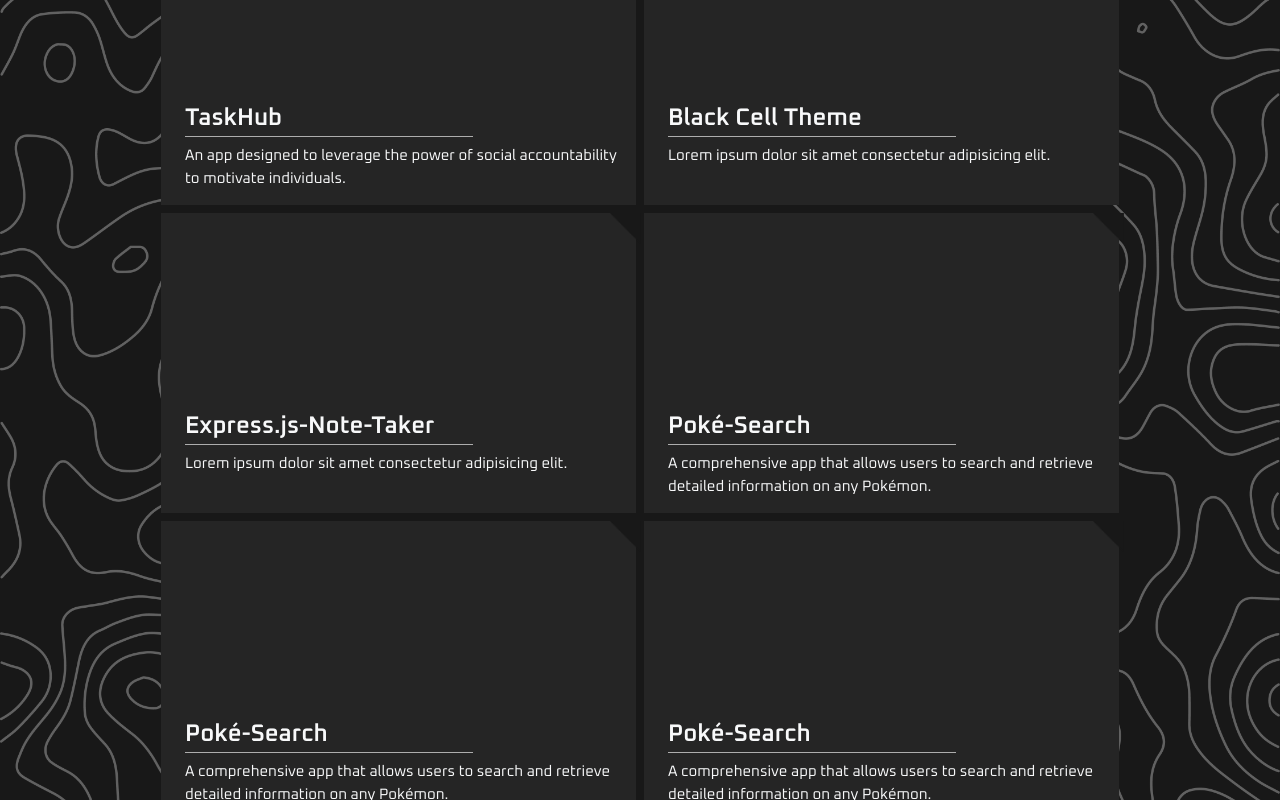
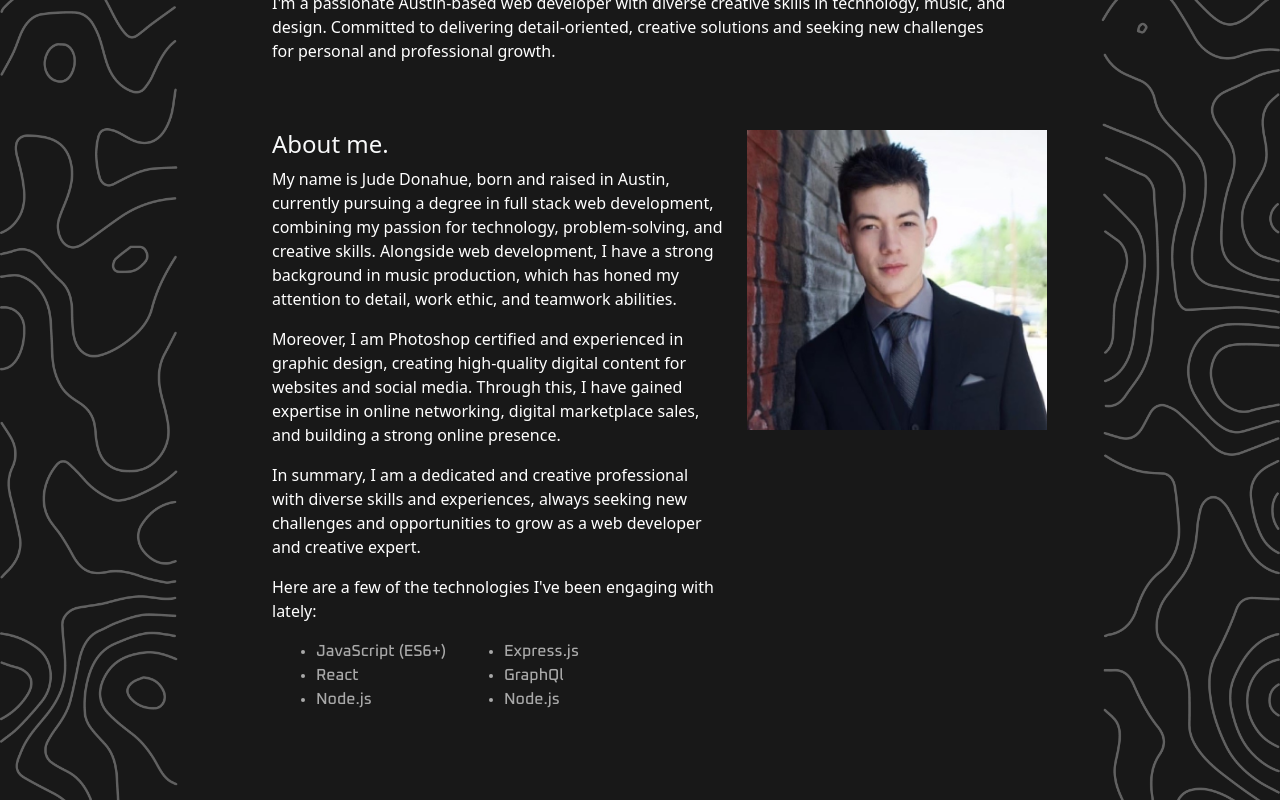
Before and after one commit to judemdonahue/Portfolio, a React (Create React App) app: page / in a window 1280 px wide. Shown: the part 980-1780 px from the top of the page. Built offline with nearby package versions, Linux system fonts and the light colour scheme.

Commit message:
added headshot img and in depth about me

```diff
--- a/src/App.js
+++ b/src/App.js
@@ -2,6 +2,7 @@
 import { BrowserRouter, Routes, Route } from 'react-router-dom';
 import NavDiv from "./components/NavDiv";
 import IntroSection from "./components/IntroSection";
+import About from "./components/about"
 import SkillsContainer from "./components/SkillsContainer";
 import ProjectSection from "./components/ProjectSection";
 import Contact from "./components/contact"
@@ -28,6 +29,7 @@
         <div>
             <NavDiv />
             <IntroSection />
+            <About />
             <ProjectSection />
             <Contact />
             <Footer />
--- a/src/components/IntroSection.jsx
+++ b/src/components/IntroSection.jsx
@@ -1,5 +1,6 @@
 import React, { useEffect, useRef } from "react";
 import '../styles/styles.css';
+import headShot from '../images/JudeHeadshotSuit.jpg'
 
 function IntroSection() {
     const containerRef = useRef(null);
@@ -26,6 +27,7 @@
 
     return (
         <section ref={containerRef} className="hidden">
+            <img src={headShot} alt="" />
             <div className="name-container container">
                 <div className="row justify-content-center">
                     <div className="col-lg-8">
--- /dev/null
+++ b/src/components/about.jsx
@@ -0,0 +1,47 @@
+import React from "react";
+import headShot from '../images/JudeHeadshotSuit.jpg'
+
+function About() {
+    return (
+        <section>
+            <div className="about-container container">
+            <div className="row justify-content-center">
+
+                <div className="col-lg-5">
+                    <h4 className="text-light">About me.</h4>
+                    <p>My name is Jude Donahue, born and raised in Austin, currently pursuing a degree in full stack web development, combining my passion for technology, problem-solving, and creative skills. Alongside web development, I have a strong background in music production, which has honed my attention to detail, work ethic, and teamwork abilities.</p>
+                    <p>Moreover, I am Photoshop certified and experienced in graphic design, creating high-quality digital content for websites and social media. Through this, I have gained expertise in online networking, digital marketplace sales, and building a strong online presence.</p>
+                    <p>In summary, I am a dedicated and creative professional with diverse skills and experiences, always seeking new challenges and opportunities to grow as a web developer and creative expert.</p>
+                    <p>Here are a few of the technologies I've been engaging with lately:</p>
+                    <div className="list-container container">
+                        <div className="row">
+                            <div className="col-sm-5">
+                                <ul>
+                                    <li>JavaScript (ES6+)</li>
+                                    <li>React</li>
+                                    <li>Node.js</li>
+                                </ul>
+                            </div>
+                            <div className="col-sm-5">
+                                <ul>
+                                    <li>Express.js</li>
+                                    <li>GraphQl</li>
+                                    <li>Node.js</li>
+                                </ul>
+                            </div>
+                        </div>
+                    </div>
+                </div>
+
+                <div className="col-lg-3">
+                    <img src={headShot} alt="Jude-img" />
+                </div>
+
+
+            </div>
+        </div>
+        </section>
+    )
+}
+
+export default About;
--- a/src/components/footer.jsx
+++ b/src/components/footer.jsx
@@ -13,7 +13,15 @@
                 <li><a href="#">Contact</a></li>
             </ul>
 
-        <div className="footer-socials"></div>
+        <div className="footer-socials">
+            <a href="https://github.com/judemdonahue"><i class="fa-brands fa-github"></i></a>
+            <a href="https://www.linkedin.com/in/jude-donahue/"><i class="fa-brands fa-linkedin"></i></a>
+            <a href=""></a>
+        </div>
+
+        <div className="footer-copyright">
+            <small>&copy; JUDE DONAHUE. All rights reserved.</small>
+        </div>
 
         </footer>
     )
--- a/src/styles/styles.css
+++ b/src/styles/styles.css
@@ -127,6 +127,10 @@
 
 .name-container{
     padding-top: 200px;
+}
+img{
+    width: 300px;
+    height: 300px;
 }
 /* NAME SECTION END */
 
@@ -272,8 +276,55 @@
 /* Contact Section End */
 
 
+/* Footer Start */
+footer{
+    background: #616161;
+    padding: 3rem 0;
+    text-align: center;
+    font-size: 0.9rem;
+    margin-top: 7rem;
+}
+footer a {
+    color: #181818;
+}
 
-
+.footer-logo{
+    font-size: 2rem;
+    font-weight: 500;
+    margin-bottom: 2rem;
+    display: inline-block;
+}
+.permalinks{
+    display: flex;
+    flex-wrap: wrap;
+    justify-content: center;
+    gap: 2rem;
+    margin: 0 auto 3rem;
+}
+.footer-socials{
+    display: flex;
+    justify-content: center;
+    gap: 1rem;
+    margin-bottom: 4rem;
+}
+footer-socials a{
+    background-color: #252525;
+    color: #616161;
+    padding: 0.8rem;
+    border-radius: 0.7rem;
+    display: flex;
+    border: 1px solid transparent;
+}
+.footer-socials a:hover{
+    background: transparent;
+    color: #252525;
+    border-color: #616161;
+}
+.footer-copyright{
+    margin-bottom: 4rem;
+    color: #181818;
+}
+/* Footer End */
 
 
 
```
Also changed, not shown: src/images/JudeHeadshotSuit.jpg (added).
